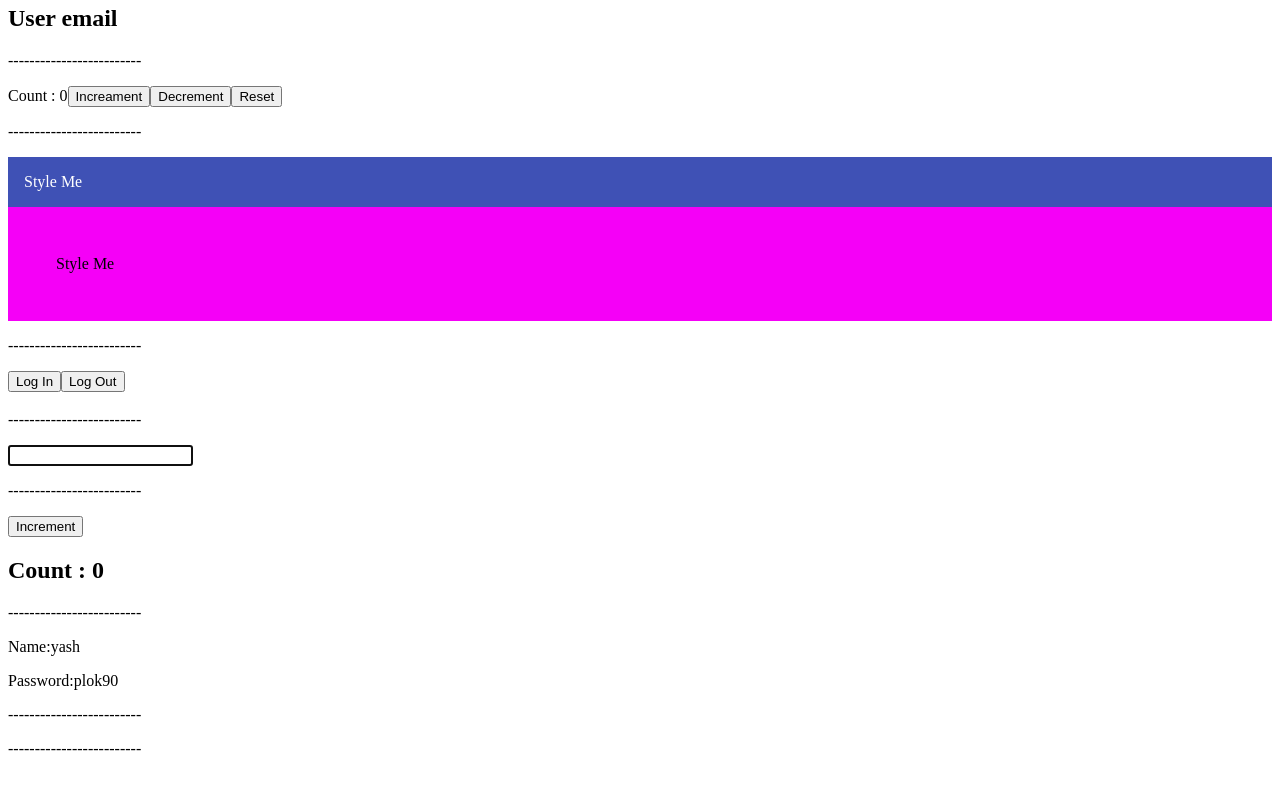
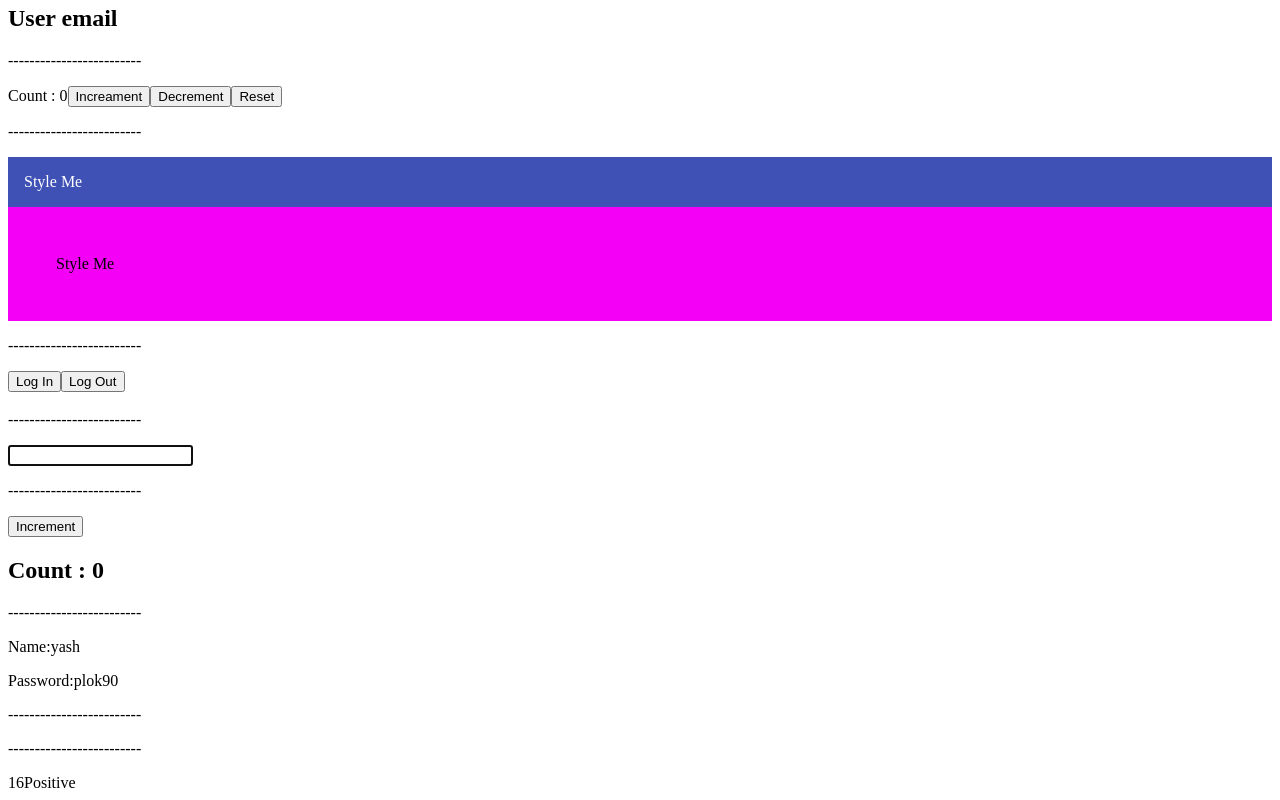
Before and after one commit to Coding1610/Typescript_React, a React (Vite) app in the folder Tutorial_01/: page / in a window 1280 px wide. Shown: the part 1076-1876 px from the top of the page. Before the commit the page ends 1850 px from the top, so only its background shows below. Built offline with nearby package versions, Linux system fonts and the light colour scheme.

Commit message:
Restricting props

```diff
--- a/Tutorial_01/src/App.tsx
+++ b/Tutorial_01/src/App.tsx
@@ -17,6 +17,7 @@ import PersonList from "./Components/PersonList";
 import Counter2 from "./Components/Class/Counter2";
 import ImportTypes from "./Components/ImportTypes";
 import LoginLogout from "./Components/State/LoginLogout";
+import RandomNumber from "./Components/Restriction/RandomNumber";
 import { UserContextProvider } from "./Components/Context/UserContext";
 import { ThemeContextProvider } from "./Components/Context/ThemeContext";
 
@@ -95,6 +96,9 @@ export default function App() {
 
       <List items={["apple","orange","banana","mango"]} onClick = {(val) => console.log(val)} />
       <p>-------------------------</p>
+
+      <RandomNumber value={16} isPositive/>
+
     </div>
   )
 }
--- /dev/null
+++ b/Tutorial_01/src/Components/Restriction/RandomNumber.tsx
@@ -0,0 +1,34 @@
+type RandomNumber = {
+    value:number;
+}
+
+type PositiveNumber = RandomNumber & {
+    isPositive:boolean;
+    isNegative?:never;
+    zero?:never;
+}
+
+type NegativeNumber = RandomNumber & {
+    isNegative:boolean;
+    isPositive:never;
+    zero?:never;
+}
+
+type Zero = {
+    zero:number;
+    isPositive?:never;
+    isNegative?:never;
+}
+
+type RandomNumberProps = RandomNumber | PositiveNumber |NegativeNumber |Zero;
+
+export default function RandomNumber({value,isPositive,isNegative,zero}:RandomNumberProps){
+  return (
+    <div>
+        {value}
+        {isPositive && 'Positive'}
+        {isNegative && 'Negative'}
+        {zero && 'Zero'}
+    </div>
+  )
+}
```
